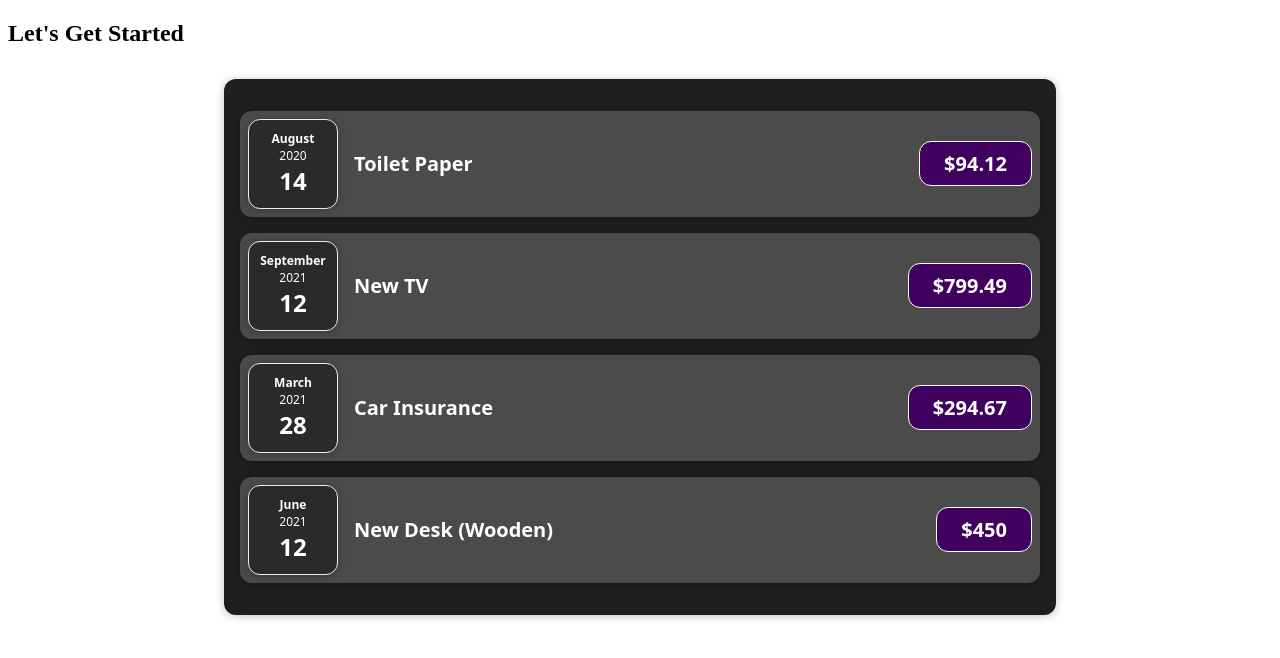
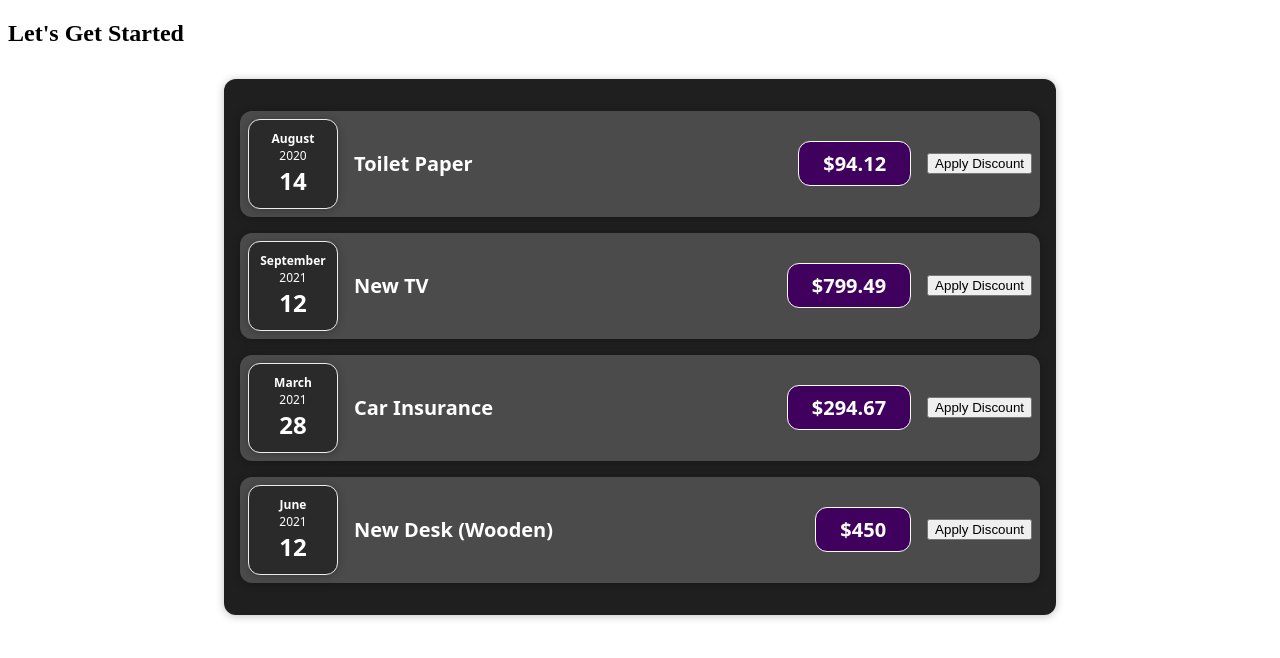
Before and after one commit to Omar-Elmoez/Expense_App, a React (Vite) app: page / in a window 1280 px wide. Shown: the top 658 px of the page. Built offline with nearby package versions, Linux system fonts and the light colour scheme.

Commit message:
Starting with useState

```diff
--- a/src/components/ExpenseItem/ExpenseItem.jsx
+++ b/src/components/ExpenseItem/ExpenseItem.jsx
@@ -1,4 +1,5 @@
 /* eslint-disable react/prop-types */
+import { useState } from 'react';
 import Card from "../Card/Card";
 import ExpenseDate from "../ExpenseDate/ExpenseDate";
 import "./ExpenseItem.css";
@@ -6,12 +7,18 @@ import "./ExpenseItem.css";
 
 export default function ExpenseItem({title, amount, date}) {
 
+  const [price, setPrice] = useState(amount)
+  function clickHandler() {
+    setPrice(prev => prev - 15);
+  }
+
   return (
     <Card className="expense-item">
       <ExpenseDate date={date} />
       <div className="expense-item__description">
         <h2>{title}</h2>
-        <div className="expense-item__price">${amount}</div>
+        <div className="expense-item__price">${price}</div>
+        <button onClick={clickHandler}>Apply Discount</button>
       </div>
     </Card>
   );
```
